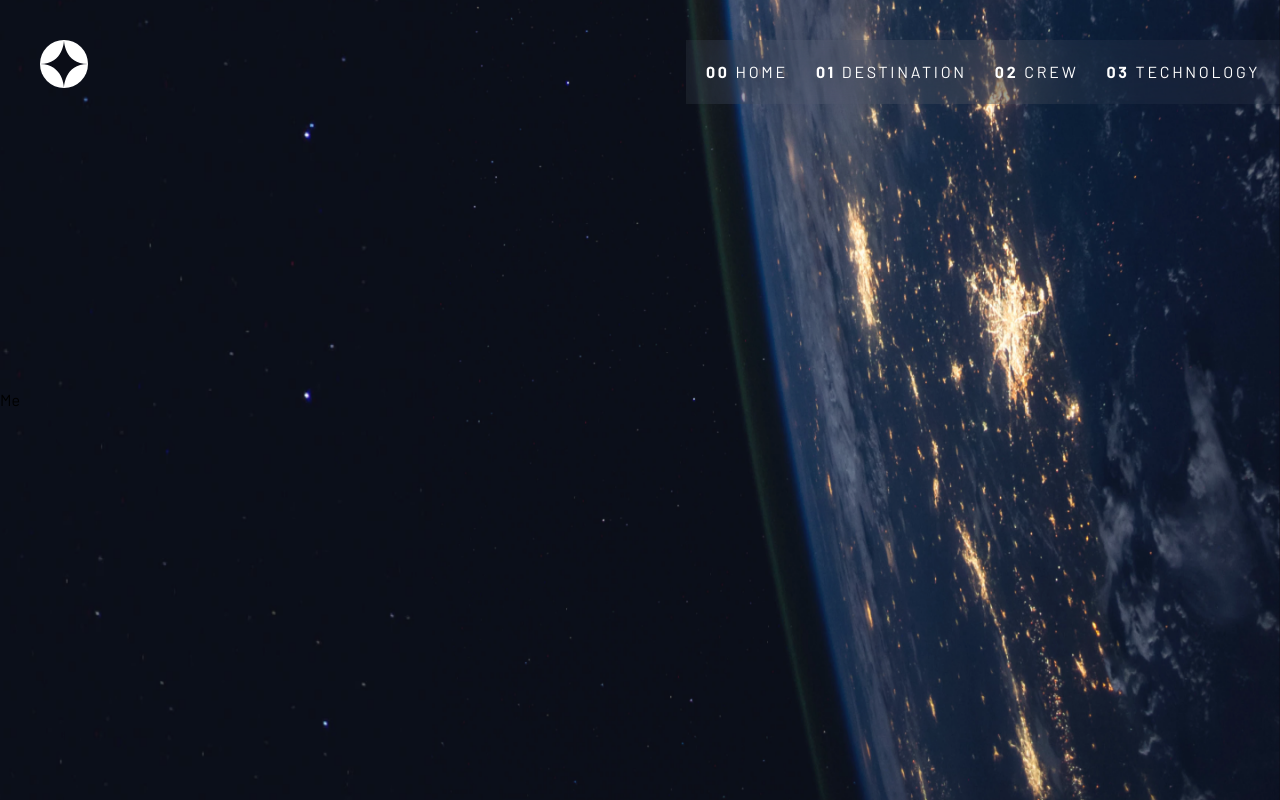
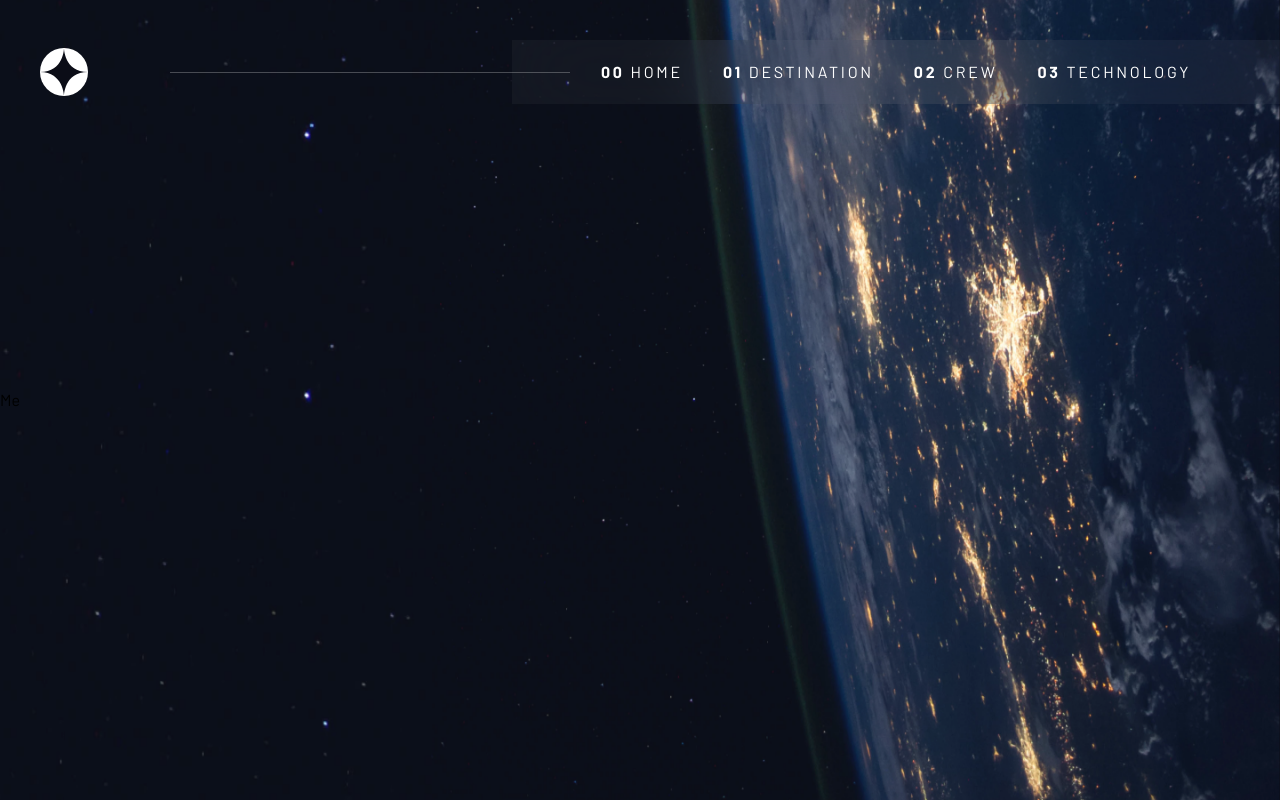
Before and after one commit to fantee-hub/space, a Next.js app: page / in a window 1280 px wide. Built offline with nearby package versions, Linux system fonts and the light colour scheme.

Commit message:
Desktop Nav

```diff
--- a/components/Nav.js
+++ b/components/Nav.js
@@ -4,19 +4,20 @@ import navIcon from "../public/assets/nav.svg";
 function Nav() {
   return (
     <div className="relative font-con">
-      <div className="nav-items absolute flex justify-between w-full py-10">
+      <div className="nav-items absolute flex justify-between items-center w-full py-10">
         <div className="icon-img ml-10">
           <img src={navIcon.src} alt="nav icon" />
         </div>
-        <div className="nav-list  text-white">
-          <ul className="flex items-center bg-nav-color backdrop-blur-xs px-5 py-5 tracking-wide">
-            <li className="pr-7">
+        <div className="line absolute left-[170px] top-18 mix-blend-normal w-[400px] h-px opacity-25 bg-white z-50"></div>
+        <div className="nav-list w-3/5 text-white md:hidden">
+          <ul className="flex items-center bg-nav-color backdrop-blur-xs px-5 py-5 tracking-wide justify-center">
+            <li className="pr-10 ">
               <span className="font-bold">00</span> HOME
             </li>
-            <li className="pr-7">
+            <li className="pr-10">
               <span className="font-bold">01</span> DESTINATION
             </li>
-            <li className="pr-7">
+            <li className="pr-10">
               <span className="font-bold">02</span> CREW
             </li>
             <li>
--- a/pages/index.tsx
+++ b/pages/index.tsx
@@ -1,7 +1,7 @@
 import Nav from "../components/Nav";
 
 const IndexPage = () => (
-  <div className="bg-background-1 bg-cover bg-no-repeat min-h-screen flex place-items-center">
+  <div className="bg-background-1 bg-cover bg-no-repeat min-h-screen flex place-items-center w-full">
     <h1>Me</h1>
   </div>
 );
--- a/tailwind.config.js
+++ b/tailwind.config.js
@@ -22,6 +22,17 @@ module.exports = {
         body: ["Barlow", "sans-serif"],
         con: ["Barlow", "Condensed"],
       },
+      screens: {
+        "2xl": { max: "1535px" },
+
+        xl: { max: "1279px" },
+
+        lg: { max: "1023px" },
+
+        md: { max: "767px" },
+
+        sm: { max: "639px" },
+      },
     },
   },
   plugins: [],
```
